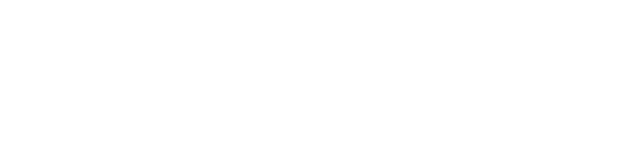
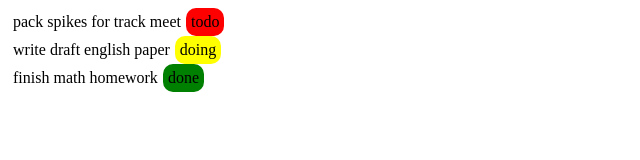
Before and after one commit to knightmoves-schools/capstone-072-style-task-status-hashyyazzie, a website: page index.html in a window 1280 px wide. Shown: the whole page, without its empty margins (0-640 px from the left). Drawn offline with Linux system fonts and the light colour scheme.

Commit message:
Update index.html
idek  atp

```diff
--- a/index.html
+++ b/index.html
@@ -1,21 +1,29 @@
+<!DOCTYPE html>
+<html>
+
+<head>
+    <title>Task App</title>
+    <link rel="stylesheet" href="style.css">
+
     <style>
-    /* Keeps description and status on the same line */
+        /* 1. Display description and status on the same line */
         .row {
             display: flex;
             align-items: center;
         }
 
-    /* Requirement: Pad description and status with 5px on all sides */
+        /* 2. Requirement: Pad description and status with 5px on all sides */
         .row div {
             padding: 5px;
         }
 
-    /* Requirement: Round the corners to 10px */
+        /* 3. Requirement: Round the corners of the task-status to 10px */
         .task-status {
             border-radius: 10px;
+            display: inline-block; /* Ensures background and rounding wrap the text properly */
         }
 
-    /* Status-specific background colors */
+        /* 4. Background color requirements */
         .todo {
             background-color: red;
         }
@@ -28,3 +36,25 @@
             background-color: green;
         }
     </style>
+</head>
+
+<body>
+    <div id="tasks">
+        <div id="task-row-1" class="row">
+            <div id="task-description-1">pack spikes for track meet</div>
+            <div id="task-status-1" class="todo task-status">todo</div>
+        </div>
+
+        <div id="task-row-2" class="row">
+            <div id="task-description-2">write draft english paper</div>
+            <div id="task-status-2" class="doing task-status">doing</div>
+        </div>
+
+        <div id="task-row-3" class="row">
+            <div id="task-description-3">finish math homework</div>
+            <div id="task-status-3" class="done task-status">done</div>
+        </div>
+    </div>
+</body>
+
+</html>
```
Lines whose indentation alone changed are shown as unchanged.
